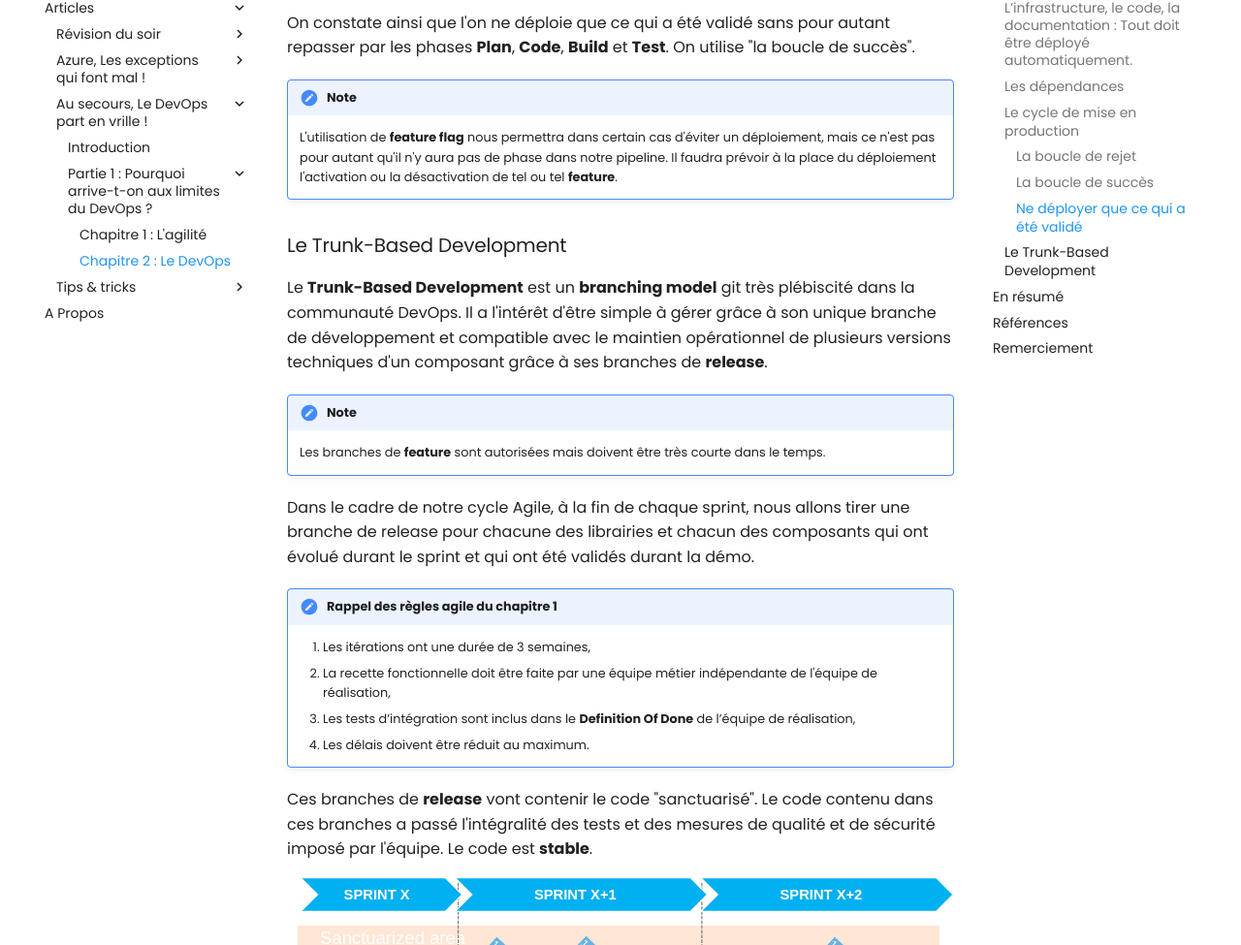
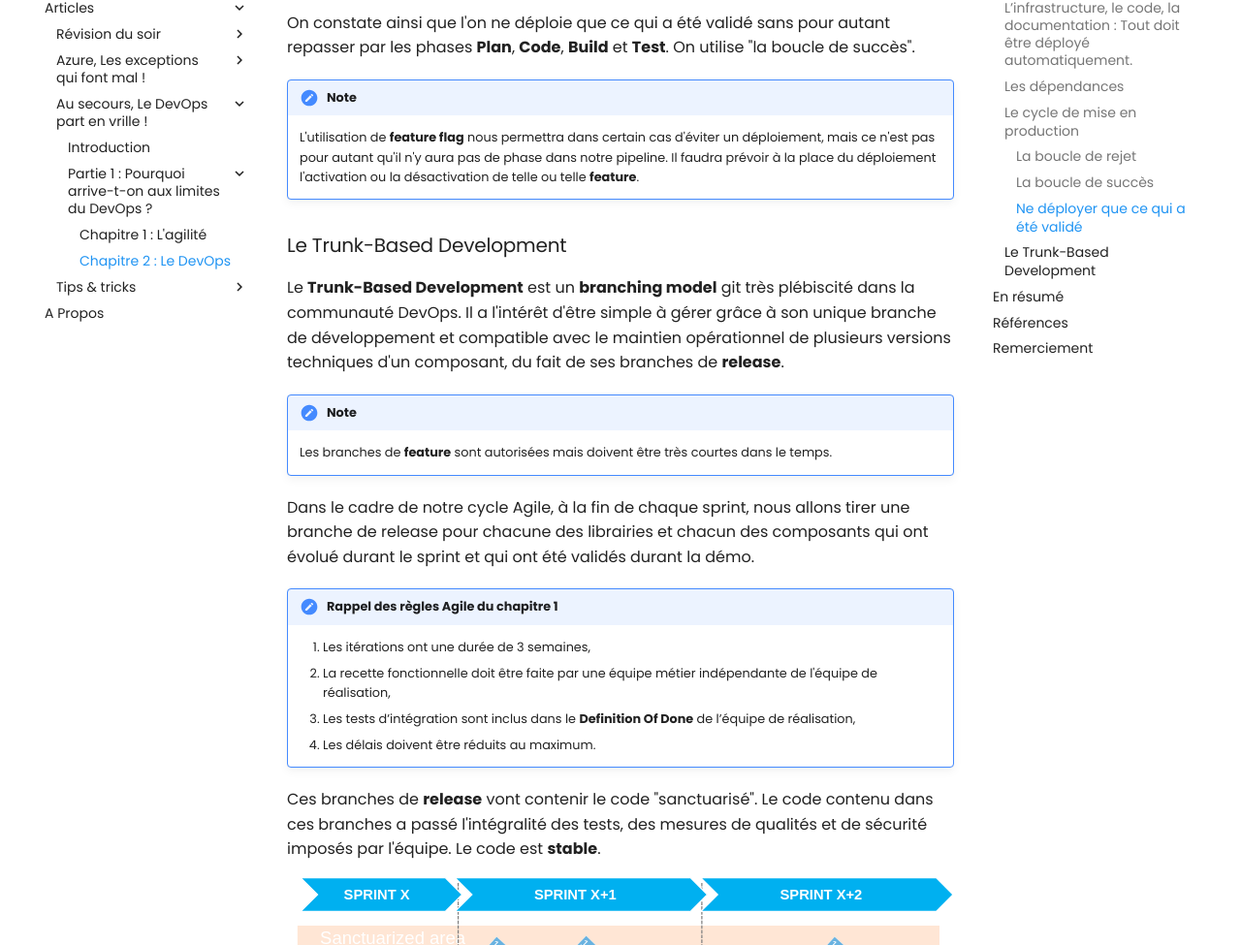
Before and after one commit to Ineaweb/Blog, an MkDocs documentation site: the page built from docs/articles/devops/vrille/02.pourquoi.devops.md, in a window 1280 px wide and 1400 px high, scrolled down 6417 px. Shown: the part 127-1102 px from the top of the window at 97% size. Built offline with MkDocs 1.6.1 and Material for MkDocs 9.7.7, drawn with Linux system fonts in a browser that asks for light colours; old or Windows-style settings are respelled for this version of MkDocs; some of the changed text lies outside the part shown.

Commit message:
fix: relecture MMA

```diff
--- a/docs/articles/devops/vrille/02.pourquoi.devops.md
+++ b/docs/articles/devops/vrille/02.pourquoi.devops.md
@@ -125,31 +125,31 @@ Reprenons notre cycle Agile avec les différentes phases de validation sur les e
 On constate ainsi que l'on ne déploie que ce qui a été validé sans pour autant repasser par les phases **Plan**, **Code**, **Build** et **Test**. On utilise "la boucle de succès".
 
 !!! note
-    L'utilisation de **feature flag** nous permettra dans certain cas d'éviter un déploiement, mais ce n'est pas pour autant qu'il n'y aura pas de phase dans notre pipeline. Il faudra prévoir à la place du déploiement l'activation ou la désactivation de tel ou tel **feature**.
+    L'utilisation de **feature flag** nous permettra dans certain cas d'éviter un déploiement, mais ce n'est pas pour autant qu'il n'y aura pas de phase dans notre pipeline. Il faudra prévoir à la place du déploiement l'activation ou la désactivation de telle ou telle **feature**.
 
 ### Le Trunk-Based Development
 
 Le **Trunk-Based Development** est un **branching model** git très plébiscité dans la communauté DevOps.
-Il a l'intérêt  d'être simple à gérer grâce à son unique branche de développement et compatible avec le maintien  opérationnel de plusieurs versions techniques d'un composant grâce à ses branches de **release**.
+Il a l'intérêt d'être simple à gérer grâce à son unique branche de développement et compatible avec le maintien opérationnel de plusieurs versions techniques d'un composant, du fait de ses branches de **release**.
 
 !!! note
-    Les branches de **feature** sont autorisées mais doivent être très courte dans le temps.
+    Les branches de **feature** sont autorisées mais doivent être très courtes dans le temps.
 
 Dans le cadre de notre cycle Agile, à la fin de chaque sprint, nous allons tirer une branche de release pour chacune des librairies et chacun des composants qui ont évolué durant le sprint et qui ont été validés durant la démo.
 
-!!! tldr "Rappel des règles agile du chapitre 1"
+!!! tldr "Rappel des règles Agile du chapitre 1"
     1. Les itérations ont une durée de 3 semaines,
     2. La recette fonctionnelle doit être faite par une équipe métier indépendante de l'équipe de réalisation,
     3. Les tests d’intégration sont inclus dans le **Definition Of Done** de l’équipe de réalisation,
-    4. Les délais doivent être réduit au maximum.
+    4. Les délais doivent être réduits au maximum.
 
-Ces branches de **release** vont contenir le code "sanctuarisé". Le code contenu dans ces branches a passé l'intégralité des tests et des mesures de qualité et de sécurité imposé par l'équipe. Le code est **stable**.
+Ces branches de **release** vont contenir le code "sanctuarisé". Le code contenu dans ces branches a passé l'intégralité des tests, des mesures de qualités et de sécurité imposés par l'équipe. Le code est **stable**.
 
 ![TBD](../../../img/02.pourquoi.ledevops.012.svg)
 
 C'est depuis la branche **master**, **main** ou **trunk** contenant le code en cours de développement que nos déploiements sur l'environnement d'intégration (DEV) seront réalisés. Comme ce qui est en cours de développement est potentiellement **instable**, nous devons empêcher que ce qui est produit sur cette branche puisse être déployé sur les environnements de recette métier ou de production.
 
-Et c'est depuis les branches de **release** que le code qui a été préalablement validé (qualité, sécurité, fiabilité, intégrité, maintenabilité, ...) et dit **stable** va pouvoir être déployé sur les environnements de recette métier (UAT) puis de production. Si durant la recette métier (ou pire, en production), nous constatons une anomalie, celle-ci pourra être corrigé avec un **Hotfix** en utilisant des **cherry-pick**.
+Et c'est depuis les branches de **release** que le code qui a été préalablement validé (qualité, sécurité, fiabilité, intégrité, maintenabilité, ...) et dit **stable** va pouvoir être déployé sur les environnements de recette métier (UAT), puis de production. Si durant la recette métier (ou pire, en production), nous constatons une anomalie, celle-ci pourra être corrigé avec un **Hotfix** en utilisant des **cherry-pick**.
 Et pour garantir que ce qui est déployé en production est toujours fiable, à chaque fois, le composant doit être déployé et testé auparavant sur les environnements d'intégration, puis de recette métier.
 
 ![TBD](../../../img/02.pourquoi.ledevops.013.svg)
```
